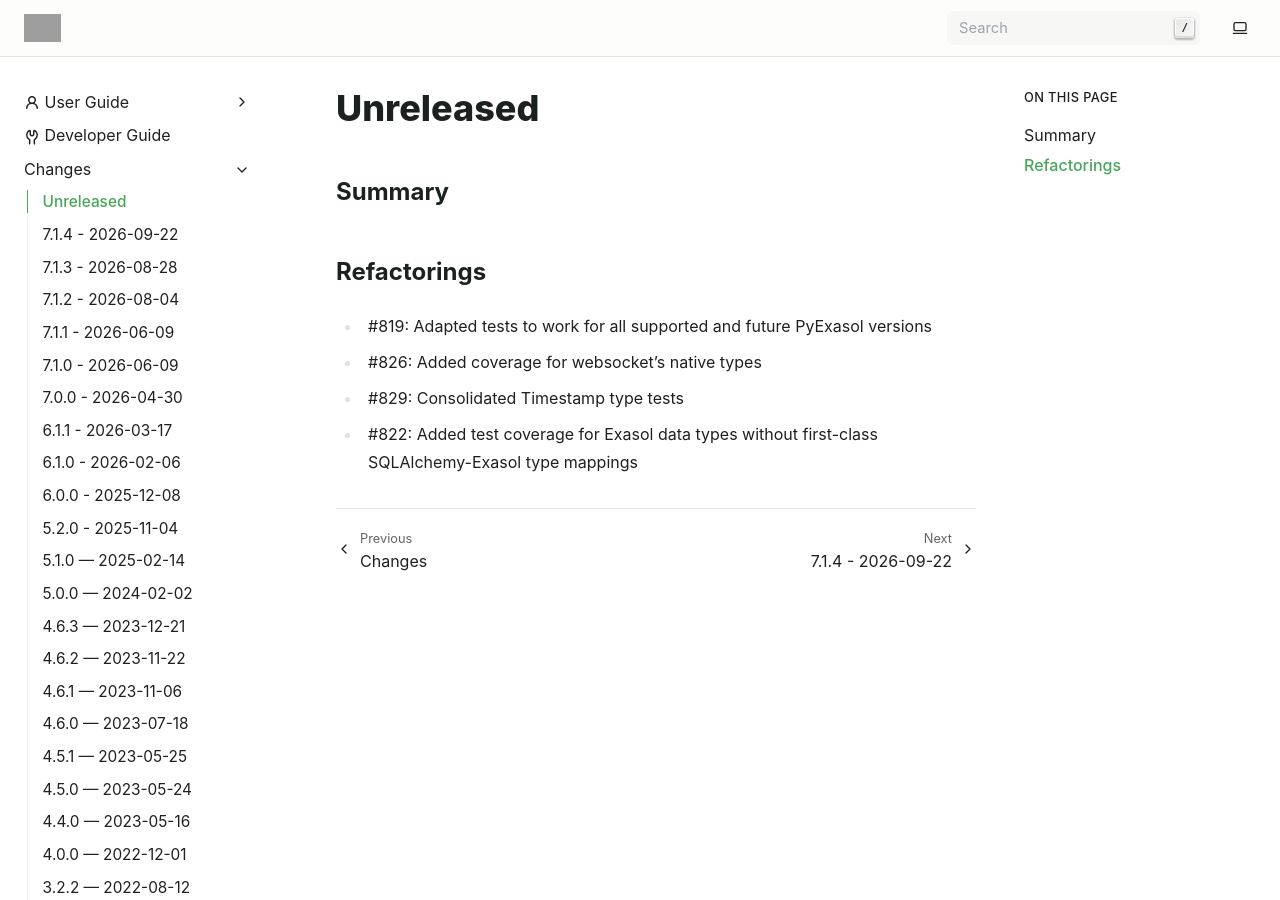
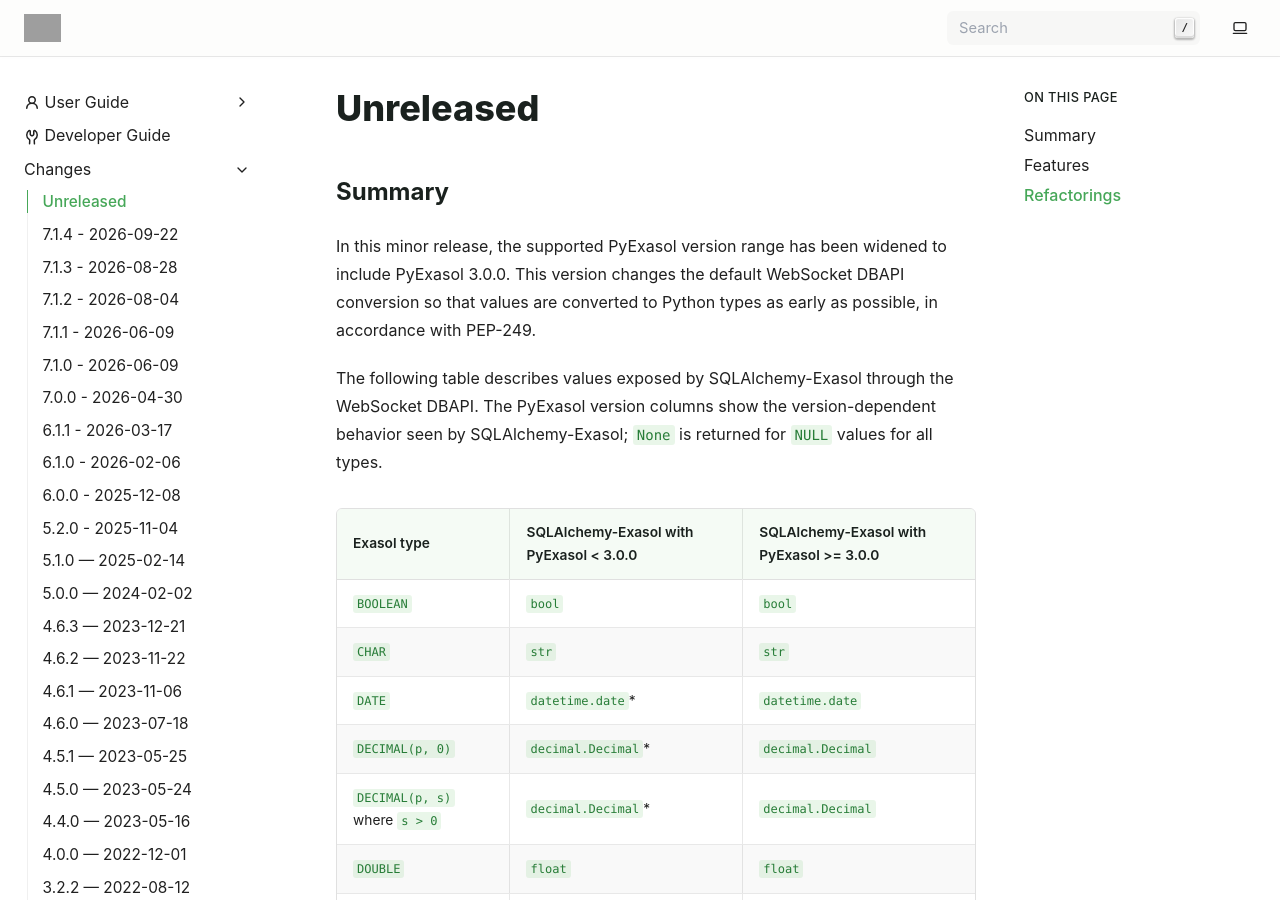
Before and after one commit to exasol/sqlalchemy-exasol, a Sphinx documentation site: the page built from doc/changes/unreleased.md, in a window 1280 px wide and 900 px high. Built offline with Sphinx 7.4.7, drawn with Linux system fonts in a browser that asks for light colours; some of the changed text lies outside the part shown; grey boxes are pictures that could not be loaded.

Commit message:
Add changelog entry & prepare it

```diff
--- a/doc/changes/unreleased.md
+++ b/doc/changes/unreleased.md
@@ -1,6 +1,44 @@
 # Unreleased
 
 ## Summary
+
+In this minor release, the supported PyExasol version range has been widened to include PyExasol 3.0.0.
+This version changes the default WebSocket DBAPI conversion so that values are
+converted to Python types as early as possible, in accordance with PEP-249.
+
+The following table describes values exposed by SQLAlchemy-Exasol through the
+WebSocket DBAPI. The PyExasol version columns show the version-dependent
+behavior seen by SQLAlchemy-Exasol; ``None`` is returned for ``NULL`` values
+for all types.
+
+| Exasol type                        | SQLAlchemy-Exasol with PyExasol < 3.0.0 | SQLAlchemy-Exasol with PyExasol >= 3.0.0 |
+|------------------------------------|-----------------------------------------|------------------------------------------|
+| ``BOOLEAN``                        | ``bool``                                | ``bool``                                 |
+| ``CHAR``                           | ``str``                                 | ``str``                                  |
+| ``DATE``                           | ``datetime.date``*                      | ``datetime.date``                        |
+| ``DECIMAL(p, 0)``                  | ``decimal.Decimal``*                    | ``decimal.Decimal``                      |
+| ``DECIMAL(p, s)`` where ``s > 0``  | ``decimal.Decimal``*                    | ``decimal.Decimal``                      |
+| ``DOUBLE``                         | ``float``                               | ``float``                                |
+| ``GEOMETRY``                       | ``str``                                 | ``str``                                  |
+| ``HASHTYPE``                       | metadata ``KeyError``                   | ``str``                                  |
+| ``INTERVAL DAY TO SECOND``         | ``str``                                 | ``ExaTimeDelta``                         |
+| ``INTERVAL YEAR TO MONTH``         | ``str``                                 | ``str``                                  |
+| ``TIMESTAMP``                      | ``datetime.datetime``*                  | ``datetime.datetime``                    |
+| ``TIMESTAMP WITH LOCAL TIME ZONE`` | ``str``                                 | ``str``                                  |
+| ``VARCHAR``                        | ``str``                                 | ``str``                                  |
+
+\* PyExasol versions before 3.0.0 returned strings for these types, and
+SQLAlchemy-Exasol converted those strings to the displayed Python types.
+With an explicitly declared ``Numeric`` column, SQLAlchemy-Exasol returns
+``decimal.Decimal``; reflected small exact numerics may instead be normalized
+to ``INTEGER`` and return ``int``.
+
+For additional details about the PyExasol 3.0.0 behavior changes, see the
+[PyExasol 3.0.0 release notes](https://github.com/exasol/pyexasol/releases/tag/3.0.0).
+
+## Features
+
+* #833: Widened PyExasol range to include 3.x
 
 ## Refactorings
 
```
